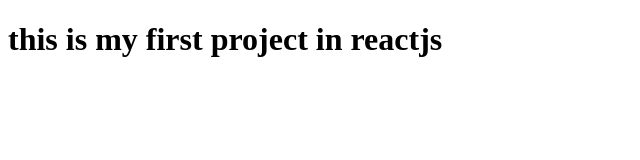
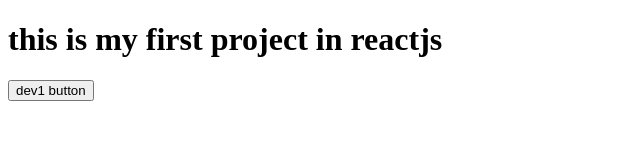
Before and after one commit to afzal151426/mernAssignment, a plain HTML site: page index.html in a window 1280 px wide. Shown: the whole page, without its empty margins (0-640 px from the left). Drawn offline with Linux system fonts and the light colour scheme.

Commit message:
first commit by dev1

```diff
--- a/index.html
+++ b/index.html
@@ -7,5 +7,6 @@
   </head>
   <body>
     <h1>this is my first project in reactjs</h1>
+    <button>dev1 button</button>
   </body>
 </html>
```
